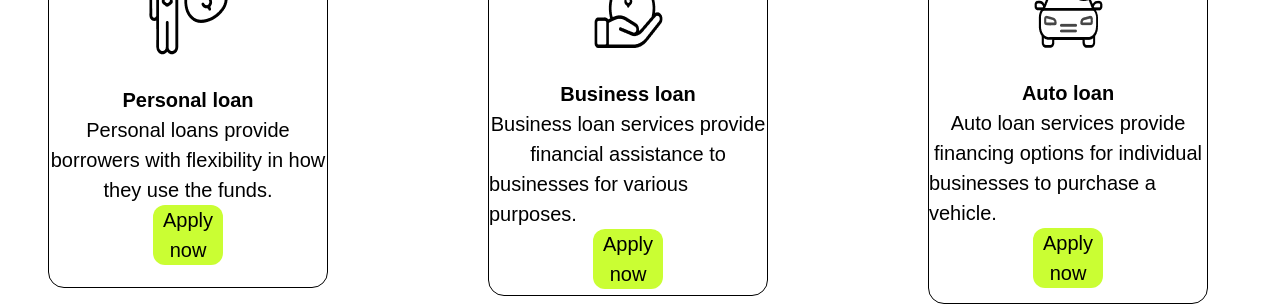
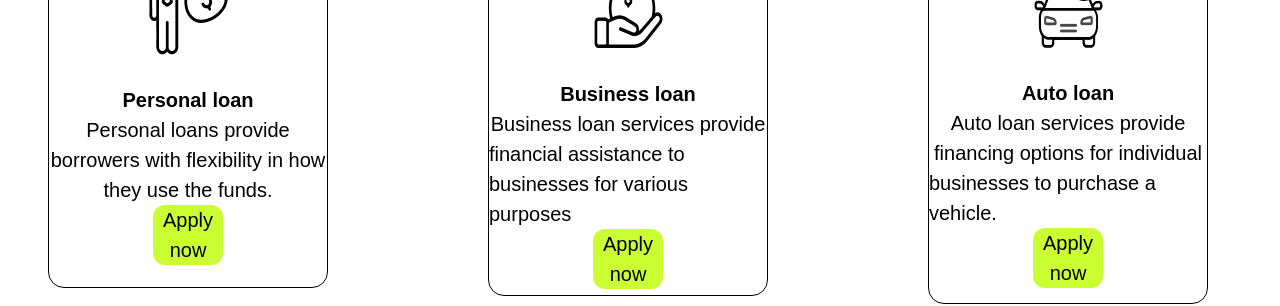
Before and after one commit to BANKITI/Finance-app-frontend-, a React (Vite) app in the folder finance-app/: page / in a window 1280 px wide. Shown: the part 1040-1346 px from the top of the page. Built offline with nearby package versions, Linux system fonts and the light colour scheme.

Commit message:
first commit

```diff
--- a/finance-app/src/pages/Home.tsx
+++ b/finance-app/src/pages/Home.tsx
@@ -81,7 +81,7 @@ const Home = () => {
               <img src="/group.png" alt="" />
             </div><br />
 
-            <div className='flex items-center justify-center'>
+            <div className='flex items-center justify-center '>
               <p><b>Business loan</b></p>
             </div>
              <div className='flex items-center justify-center'>
@@ -89,16 +89,8 @@ const Home = () => {
              </div>
 
             <div className='flex items-center justify-center'>
-              <p>financial assistance to  </p>
-
-
+              <p>financial assistance to  businesses for various purposes</p>
             </div>
-
-            <div className='flex items-center justify-center '>
-              <p>businesses for various purposes.</p>
-
-            </div>
-
             <div className="box">
          <div className='
          select'><button onClick={() => navigate('/signup',{replace: true})}>Apply now</button></div>
```
